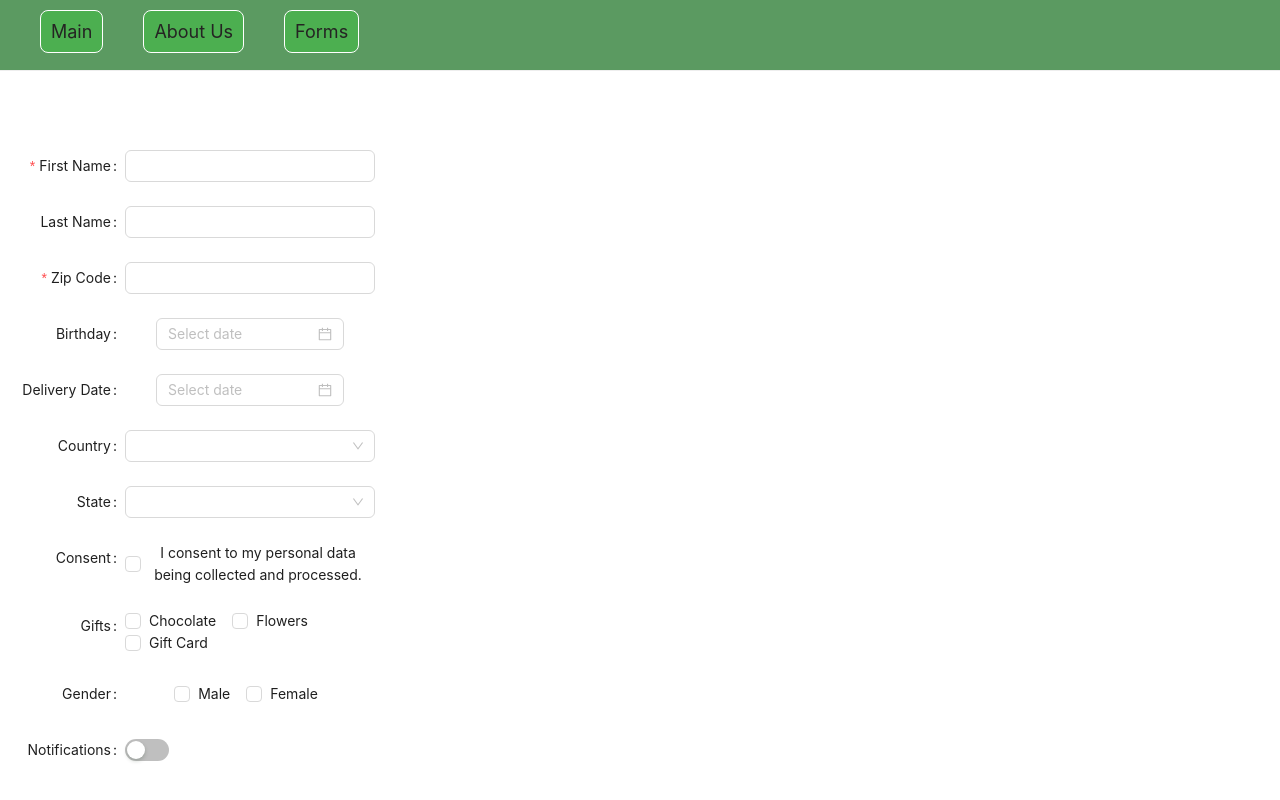
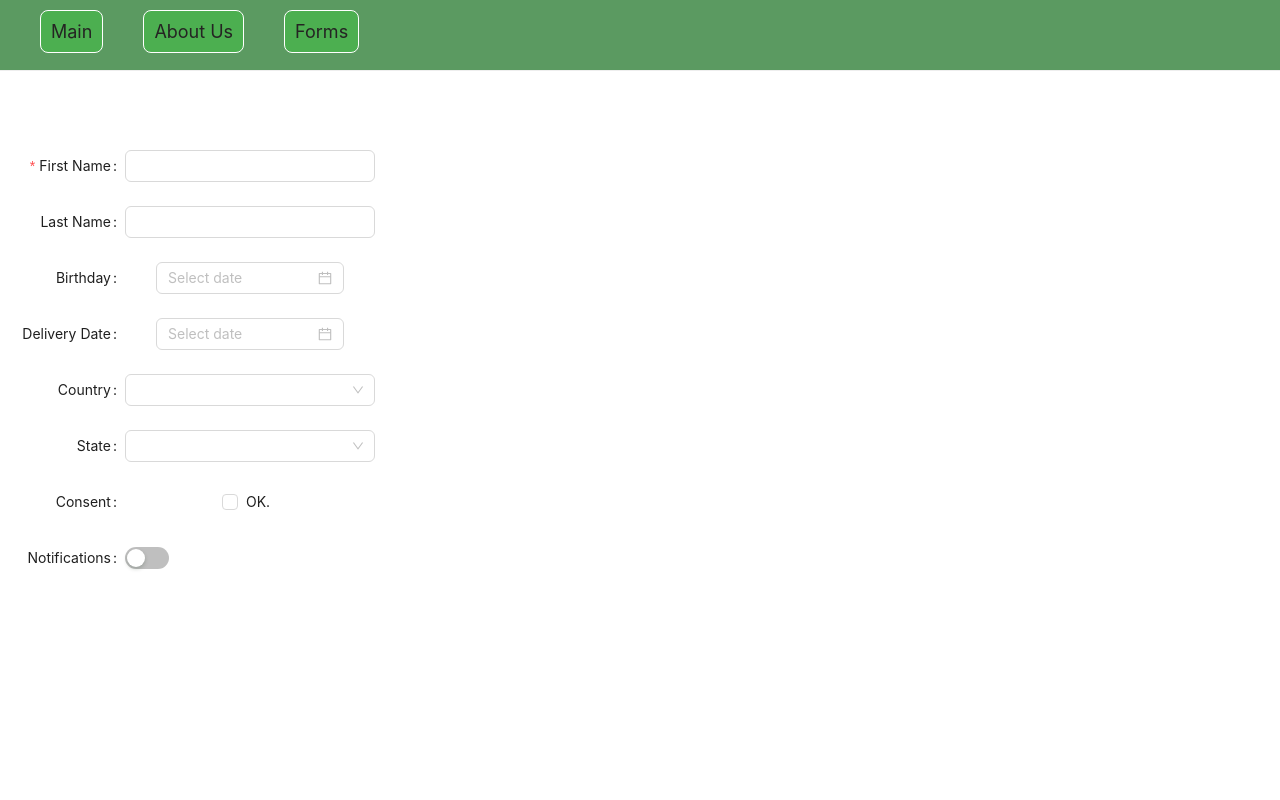
Before and after one commit to NataliiaBoiko22/React-Components, a React (Create React App) app: page /forms in a window 1280 px wide. Built offline with nearby package versions, Linux system fonts and the light colour scheme.

Commit message:
feat: add form

```diff
--- a/src/components/Forms.tsx
+++ b/src/components/Forms.tsx
@@ -12,23 +12,28 @@ import {
   Upload,
   Button,
 } from "antd";
-import { UploadOutlined } from "@ant-design/icons";
 
 const { Option } = Select;
 
-const genderOptions = [
-  { label: "Male", value: "male" },
-  { label: "Female", value: "female" },
-];
-
 const countryOptions = [
-  { label: "USA", value: "usa" },
-  { label: "Canada", value: "canada" },
+  { label: "USA", value: "us" },
+  { label: "Canada", value: "can" },
+  { label: "Argentina", value: "arg" },
+  { label: "Bolivia", value: "bol" },
+  { label: "Brasil", value: "bras" },
+  { label: "Mexico", value: "mex" },
+  { label: "Uruguay", value: "urug" },
 ];
 
 const stateOptions = [
   { label: "New York", value: "ny" },
   { label: "California", value: "ca" },
+  { label: "Los Angeles", value: "la" },
+  { label: "Texas", value: "tex" },
+  { label: "Chicago", value: "ch" },
+  { label: "Houston", value: "hou" },
+  { label: "San Antonio", value: "sa" },
+  { label: "Lima", value: "li" },
 ];
 
 const validateMessages = {
@@ -61,7 +66,6 @@ export default function Subscribe() {
       labelCol={{ span: 6 }}
       wrapperCol={{ span: 12 }}
       onFinish={onFormSubmit}
-      // validateMessages={validateMessages}
     >
       <Form.Item
         name="firstName"
@@ -72,10 +76,6 @@ export default function Subscribe() {
       </Form.Item>
 
       <Form.Item name="lastName" label="Last Name">
-        <Input />
-      </Form.Item>
-
-      <Form.Item name="zipCode" label="Zip Code" rules={[{ required: true }]}>
         <Input />
       </Form.Item>
 
@@ -108,23 +108,8 @@ export default function Subscribe() {
       </Form.Item>
 
       <Form.Item name="consent" label="Consent" valuePropName="checked">
-        <Checkbox>
-          I consent to my personal data being collected and processed.
-        </Checkbox>
+        <Checkbox>OK.</Checkbox>
       </Form.Item>
-
-      <Form.Item name="gifts" label="Gifts">
-        <Checkbox.Group>
-          <Checkbox value="chocolate">Chocolate</Checkbox>
-          <Checkbox value="flowers">Flowers</Checkbox>
-          <Checkbox value="giftCard">Gift Card</Checkbox>
-        </Checkbox.Group>
-      </Form.Item>
-
-      <Form.Item name="gender" label="Gender">
-        <Checkbox.Group options={genderOptions} />
-      </Form.Item>
-
       <Form.Item
         name="notifications"
         label="Notifications"
```
